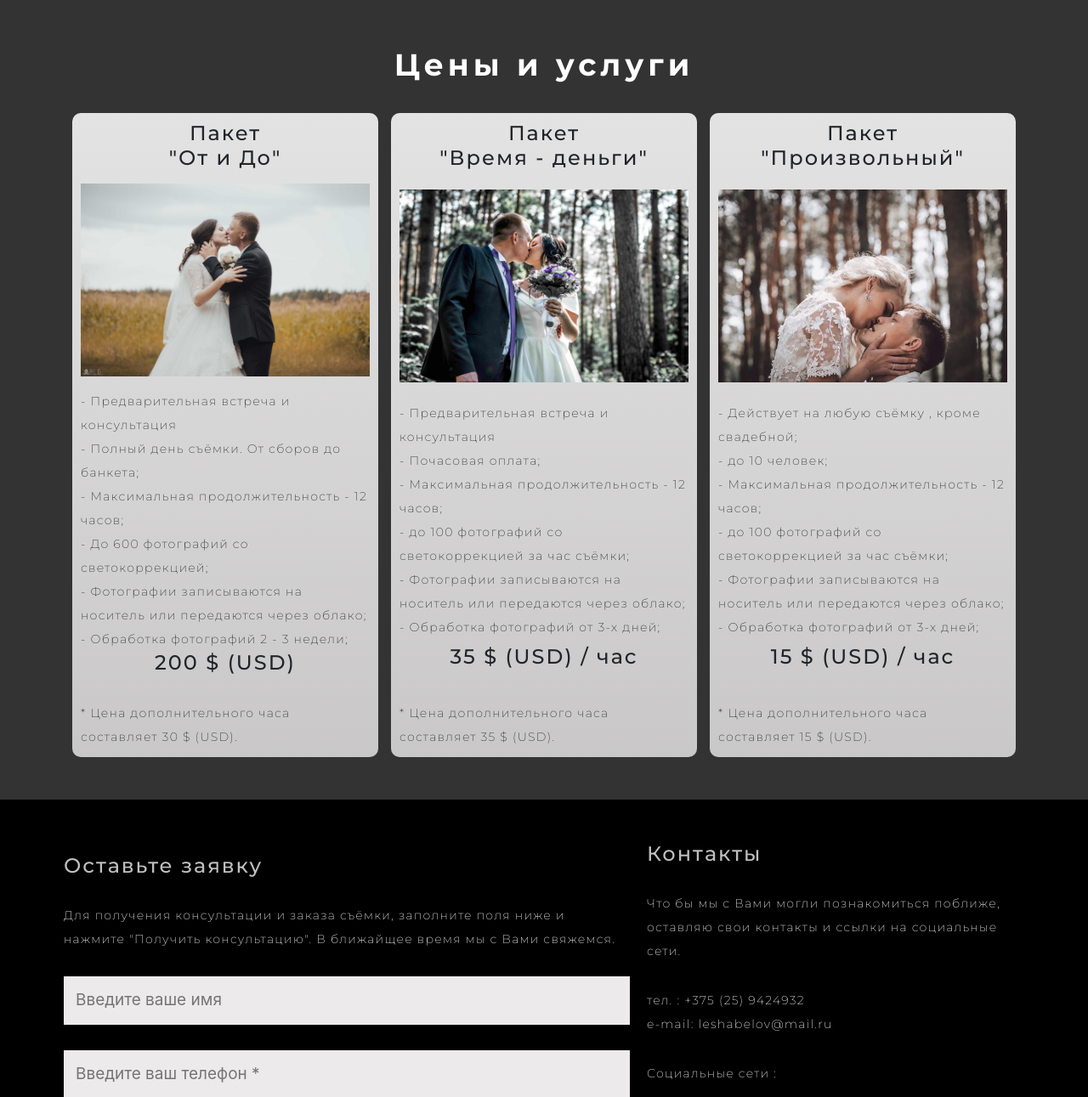
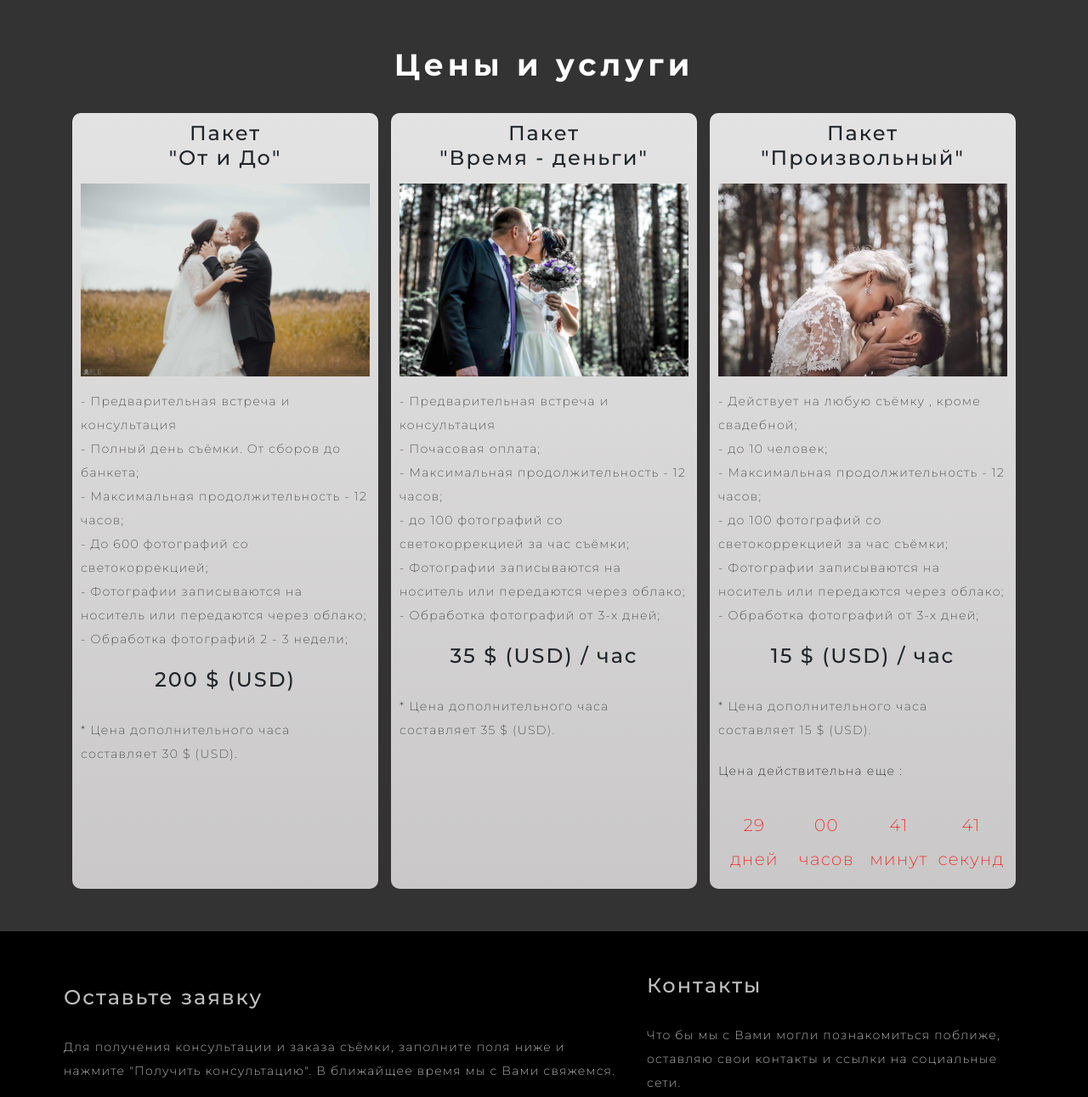
Before and after one commit to AlexLarie/ALG, a PHP site: page / in a window 1280 px wide. Shown: the part 1692-2983 px from the top of the page at 85% size. Run offline with PHP 8.4, Linux system fonts and the light colour scheme; some libraries are stand-ins or nearby versions.

Commit message:
add timer

```diff
--- a/index.html
+++ b/index.html
@@ -3,10 +3,9 @@
 <head>
     <meta charset="UTF-8">
     <meta name="viewport" content="width=device-width, initial-scale=1.0">
-    <link rel="stylesheet" href="./css/style.min.css">
-    <link href="https://fonts.googleapis.com/css2?family=Montserrat:ital,wght@0,100;0,200;0,300;0,400;0,500;0,600;0,700;0,800;0,900;1,100;1,200;1,300;1,400;1,500;1,600;1,700;1,800;1,900&display=swap"
-          rel="stylesheet">
-          <link rel="stylesheet" href="https://stackpath.bootstrapcdn.com/bootstrap/4.5.0/css/bootstrap.min.css" integrity="sha384-9aIt2nRpC12Uk9gS9baDl411NQApFmC26EwAOH8WgZl5MYYxFfc+NcPb1dKGj7Sk" crossorigin="anonymous">
+    <link rel="stylesheet" href="./source/main.css">
+    <link href="https://fonts.googleapis.com/css2?family=Montserrat:ital,wght@0,100;0,200;0,300;0,400;0,500;0,600;0,700;0,800;0,900;1,100;1,200;1,300;1,400;1,500;1,600;1,700;1,800;1,900&display=swap"rel="stylesheet">
+    <link rel="stylesheet" href="https://stackpath.bootstrapcdn.com/bootstrap/4.5.0/css/bootstrap.min.css" integrity="sha384-9aIt2nRpC12Uk9gS9baDl411NQApFmC26EwAOH8WgZl5MYYxFfc+NcPb1dKGj7Sk" crossorigin="anonymous">
     <script src="https://kit.fontawesome.com/4b0ec40dd9.js" crossorigin="anonymous"/>
     <script src="https://maxcdn.bootstrapcdn.com/bootstrap/3.4.1/js/bootstrap.min.js"></script>
     <script src="https://ajax.googleapis.com/ajax/libs/jquery/3.5.1/jquery.min.js"></script>
@@ -368,6 +367,13 @@
                             <div class="services__text">
                                 * Цена дополнительного часа составляет 15 $ (USD).
                             </div>
+                            <span class="text text--red">Цена действительна еще : </span>
+                            <div class="timer">
+                                <div id="days" class="item text text--red">00</div>
+                                <div id="hours" class="item text text--red">00</div>
+                                <div id="minutes" class="item text text--red">00</div>
+                                <div id="seconds" class="item text text--red">00</div>
+                            </div>
                         </div>
                     </div>
                 </div>
@@ -459,5 +465,6 @@
     <script src="https://ajax.googleapis.com/ajax/libs/jquery/3.3.1/jquery.min.js"></script>
 <script src="https://stackpath.bootstrapcdn.com/bootstrap/4.5.0/js/bootstrap.min.js" integrity="sha384-OgVRvuATP1z7JjHLkuOU7Xw704+h835Lr+6QL9UvYjZE3Ipu6Tp75j7Bh/kR0JKI" crossorigin="anonymous"></script>
 <script src="/js/main.js"></script>
+<script src="/js/timer.js"></script>
 </body>
 </html>
--- a/js/main.js
+++ b/js/main.js
@@ -31,6 +31,10 @@ h1.onchange = () => {
             t1[i].style.color = 'black';
         }
         l1.innerHTML = 'Светлая тема';
+        let red = document.querySelectorAll('.text--red');
+        for (i=0;i<red.length;i++){
+            red[i].style.color = 'red';
+        }
         if(num==1) {
             for (i=0;i<menu.length;i++){
                 menu[i].style.backgroundColor = 'rgba(86, 120, 122)';
@@ -56,6 +60,10 @@ h1.onchange = () => {
                 continue
             }
             t1[i].style.color = 'white';
+        }
+        let red = document.querySelectorAll('.text--red');
+        for (i=0;i<red.length;i++){
+            red[i].style.color = 'red';
         }
         l1.innerHTML = 'Тёмная тема';
         header.style.backgroundColor = 'rgba(156, 156, 156';
--- /dev/null
+++ b/js/timer.js
@@ -0,0 +1,46 @@
+function changeTime(){
+    //Получаем метки даты сейчас и нужной даты
+    const newTime = new Date('december 2020 00:00:00');
+    const time = new Date();
+    //Получаем разницу в мс
+    const timerTime = newTime - time;
+    //Вычисляем кол-во дней
+    const days = Math.floor(timerTime/1000/60/60/24);
+    //Вычисляем кол-во часов
+    const hours = Math.floor((timerTime/1000/60/60)%24);
+    //Вычисляем кол-во минут
+    const minutes = Math.floor((timerTime/1000/60)%60);
+    //Вычисляем кол-во секунд
+    const seconds = Math.floor((timerTime/1000)%60);
+    //Получаем элементы для вывода
+    let d1 = document.getElementById('days');
+    let h1 = document.getElementById('hours');
+    let m1 = document.getElementById('minutes');
+    let s1 = document.getElementById('seconds');
+    d1.style.color = 'red';
+    h1.style.color = 'red';
+    m1.style.color = 'red';
+    s1.style.color = 'red';
+    //Назначам вывод, если число одно - дописываем перед ним 0
+    d1.innerText = days;
+    if (hours < 10){
+        h1.innerText = '0' + hours;
+    } else {
+        h1.innerText = hours;
+    }
+    if (minutes < 10){
+        m1.innerText = '0' + minutes;
+    } else {
+        m1.innerText = minutes;
+    }
+    if (seconds < 10){
+        s1.innerText = '0' + seconds;
+    } else {
+        s1.innerText = seconds;
+    }
+}
+//Запускаем таймер с интервалом 1с
+setInterval(changeTime,1000)
+//Запускаем функцию что бы при загрузке данные уже были на странице
+changeTime()
+//Делаем заполняющийся элемент
--- a/source/_section.scss
+++ b/source/_section.scss
@@ -179,7 +179,6 @@
     &__gallery{
         display: grid;
         grid-template-columns: 1fr 1fr 1fr;
-        grid-template-rows: auto;
         @media (max-width:1000px){
             grid-template-columns: 100%;
         }
@@ -190,6 +189,7 @@
         font-size: 14px;
         letter-spacing: 1.3px;
         line-height: 2em;
+        margin-bottom: 20px;
     }
     &__item{
         padding: 10px;
@@ -199,7 +199,7 @@
         animation: changeColor 5s alternate infinite;
         display: flex;
         flex-direction: column;
-        justify-content: space-between;
+        justify-content: flex-start;
         transition: all .3s ease;
         &:nth-of-type(3){
             margin-left: 10px;
@@ -239,6 +239,55 @@
                 margin-left: 0px;
             }
             margin-bottom: 10px;
+        }
+    }
+}
+.timer{
+    display: flex;
+    align-items: center;
+    justify-content: space-around;
+    margin-bottom: 30px;
+    margin-top: 30px;
+    .item{
+        font-size: 20px;
+        position: relative;
+        width: 25%;
+        text-align: center;
+        &:nth-child(1){
+            &::after{
+                content: 'дней';
+                position: absolute;
+                top: 100%;
+                left: 50%;
+                transform: translateX(-50%);
+            }
+        }
+        &:nth-child(2){
+            &::after{
+                content: 'часов';
+                position: absolute;
+                top: 100%;
+                left: 50%;
+                transform: translateX(-50%);
+            }
+        }
+        &:nth-child(3){
+            &::after{
+                content: 'минут';
+                position: absolute;
+                top: 100%;
+                left: 50%;
+                transform: translateX(-50%);
+            }
+        }
+        &:nth-child(4){
+            &::after{
+                content: 'секунд';
+                position: absolute;
+                top: 100%;
+                left: 50%;
+                transform: translateX(-50%);
+            }
         }
     }
 }
--- a/source/main.css
+++ b/source/main.css
@@ -574,7 +574,6 @@ h1, h2, h3, h4, h5, h6 {
 .services__gallery {
   display: grid;
   grid-template-columns: 1fr 1fr 1fr;
-  grid-template-rows: auto;
 }
 @media (max-width: 1000px) {
   .services__gallery {
@@ -587,6 +586,7 @@ h1, h2, h3, h4, h5, h6 {
   font-size: 14px;
   letter-spacing: 1.3px;
   line-height: 2em;
+  margin-bottom: 20px;
 }
 .services__item {
   padding: 10px;
@@ -596,7 +596,7 @@ h1, h2, h3, h4, h5, h6 {
   animation: changeColor 5s alternate infinite;
   display: flex;
   flex-direction: column;
-  justify-content: space-between;
+  justify-content: flex-start;
   transition: all 0.3s ease;
 }
 .services__item:nth-of-type(3) {
@@ -639,6 +639,48 @@ h1, h2, h3, h4, h5, h6 {
     margin-right: 0px;
     margin-left: 0px;
   }
+}
+
+.timer {
+  display: flex;
+  align-items: center;
+  justify-content: space-around;
+  margin-bottom: 30px;
+  margin-top: 30px;
+}
+.timer .item {
+  font-size: 20px;
+  position: relative;
+  width: 25%;
+  text-align: center;
+}
+.timer .item:nth-child(1)::after {
+  content: "дней";
+  position: absolute;
+  top: 100%;
+  left: 50%;
+  transform: translateX(-50%);
+}
+.timer .item:nth-child(2)::after {
+  content: "часов";
+  position: absolute;
+  top: 100%;
+  left: 50%;
+  transform: translateX(-50%);
+}
+.timer .item:nth-child(3)::after {
+  content: "минут";
+  position: absolute;
+  top: 100%;
+  left: 50%;
+  transform: translateX(-50%);
+}
+.timer .item:nth-child(4)::after {
+  content: "секунд";
+  position: absolute;
+  top: 100%;
+  left: 50%;
+  transform: translateX(-50%);
 }
 
 .contacts {
```
